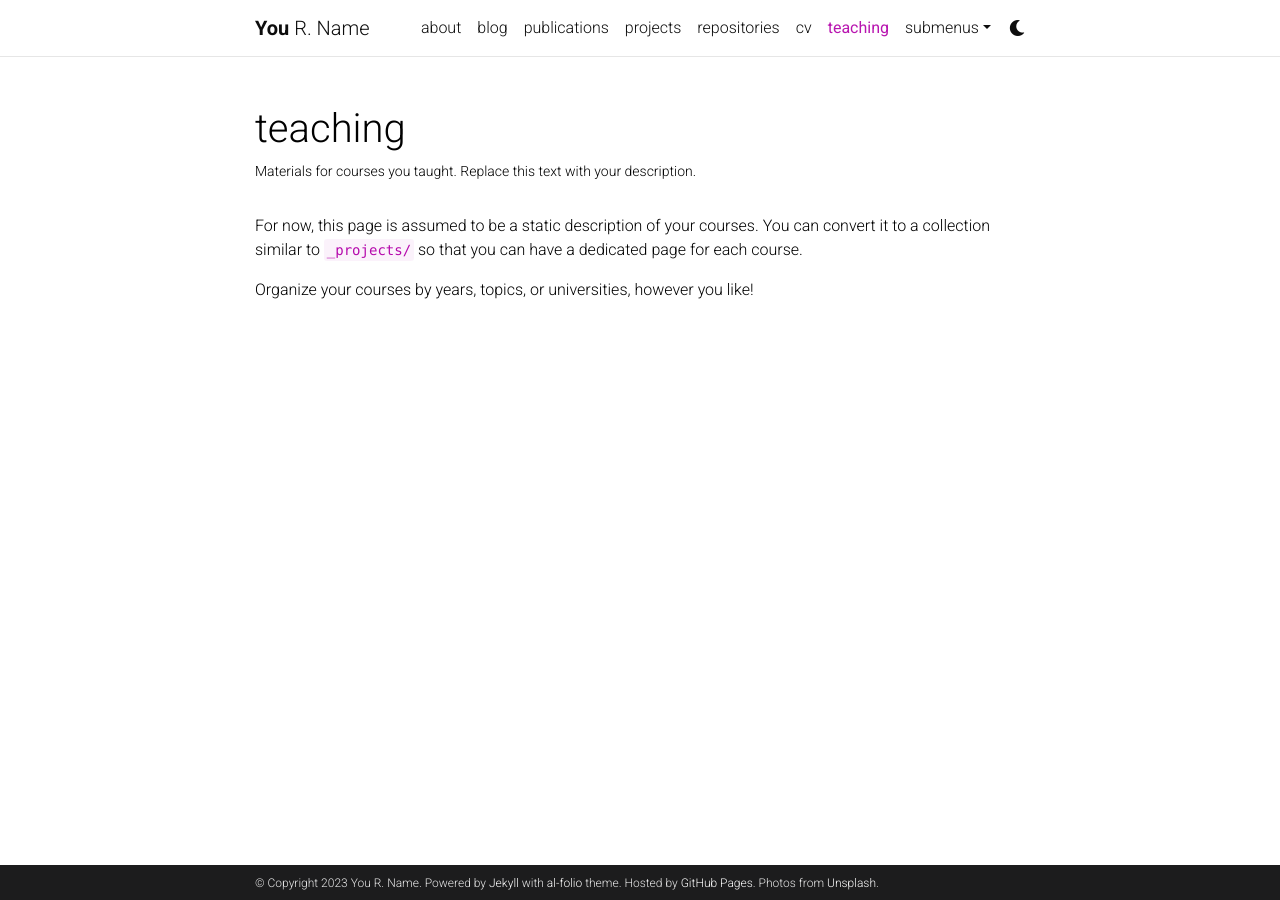
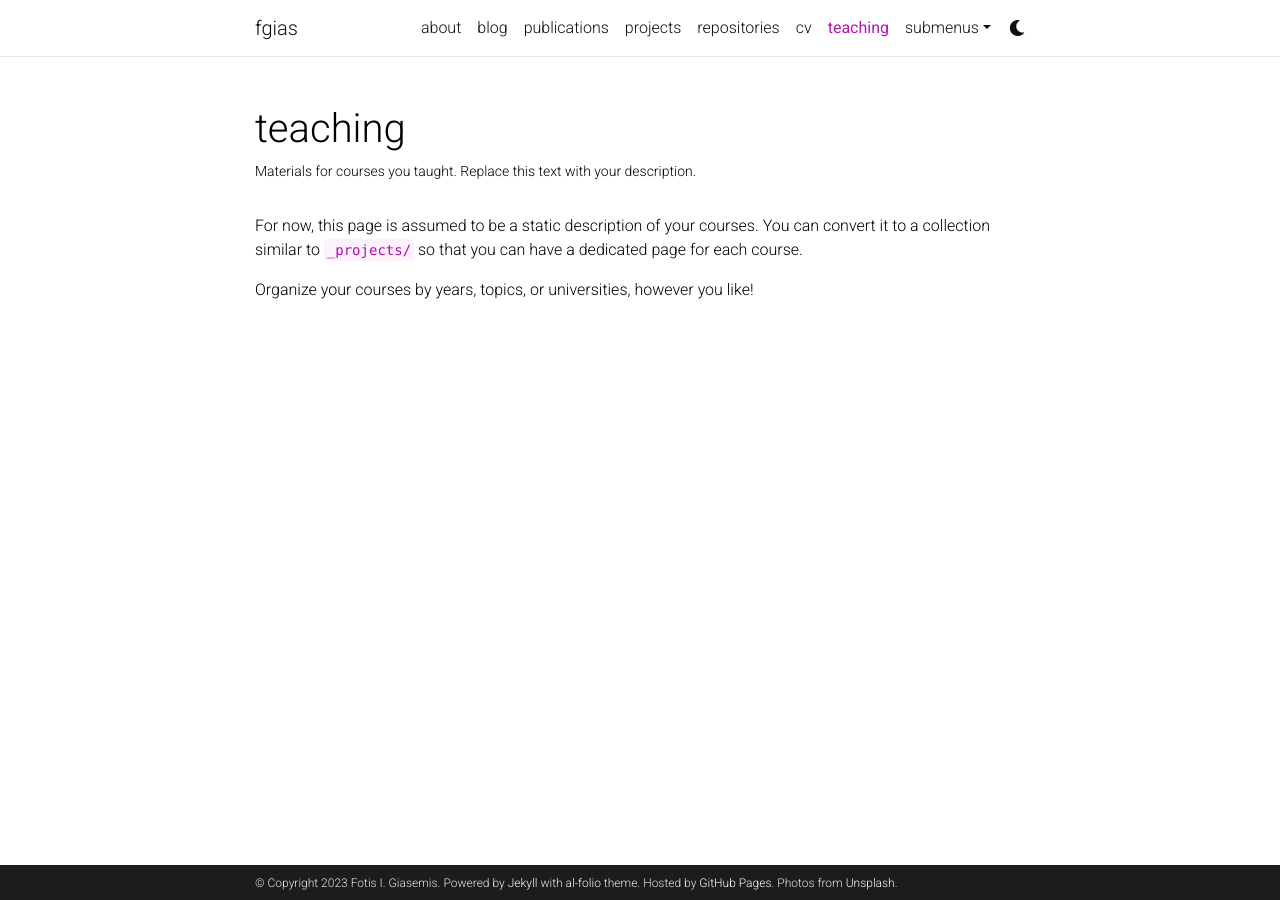
Before and after one commit to fgias/fgias.github.io, a Jekyll site: the page built from _pages/teaching.md, in a window 1280 px wide. Built offline with Jekyll 4.4.1, drawn with Linux system fonts in a browser that asks for light colours; comment, search, counter and statistics services are not loaded; a style sheet for code colours, icons or effects is not loaded.

Commit message:
Update _config.yml

```diff
--- a/_config.yml
+++ b/_config.yml
@@ -2,11 +2,11 @@
 # Site settings
 # -----------------------------------------------------------------------------
 
-title: blank # the website title (if blank, full name will be used instead)
-first_name: You
-middle_name: R.
-last_name: Name
-email: you@example.com
+title: fgias # the website title (if blank, full name will be used instead)
+first_name: Fotis
+middle_name: I.
+last_name: Giasemis
+email: fotisfigz@gmail.com
 description: > # the ">" symbol means to ignore newlines until "footer_text:"
   A simple, whitespace theme for academics. Based on [*folio](https://github.com/bogoli/-folio) design.
 footer_text: >
@@ -18,8 +18,8 @@
 lang: en # the language of your site (for example: en, fr, cn, ru, etc.)
 icon: ⚛️  # the emoji used as the favicon (alternatively, provide image name in /assets/img/)
 
-url: https://alshedivat.github.io # the base hostname & protocol for your site
-baseurl: /al-folio # the subpath of your site, e.g. /blog/
+url: https://fgias.github.io # the base hostname & protocol for your site
+baseurl: /fgias.github.com # the subpath of your site, e.g. /blog/
 last_updated: false # set to true if you want to display last updated in the footer
 impressum_path:  # set to path to include impressum link in the footer, use the same path as permalink in a page, helps to conform with EU GDPR
 
```
